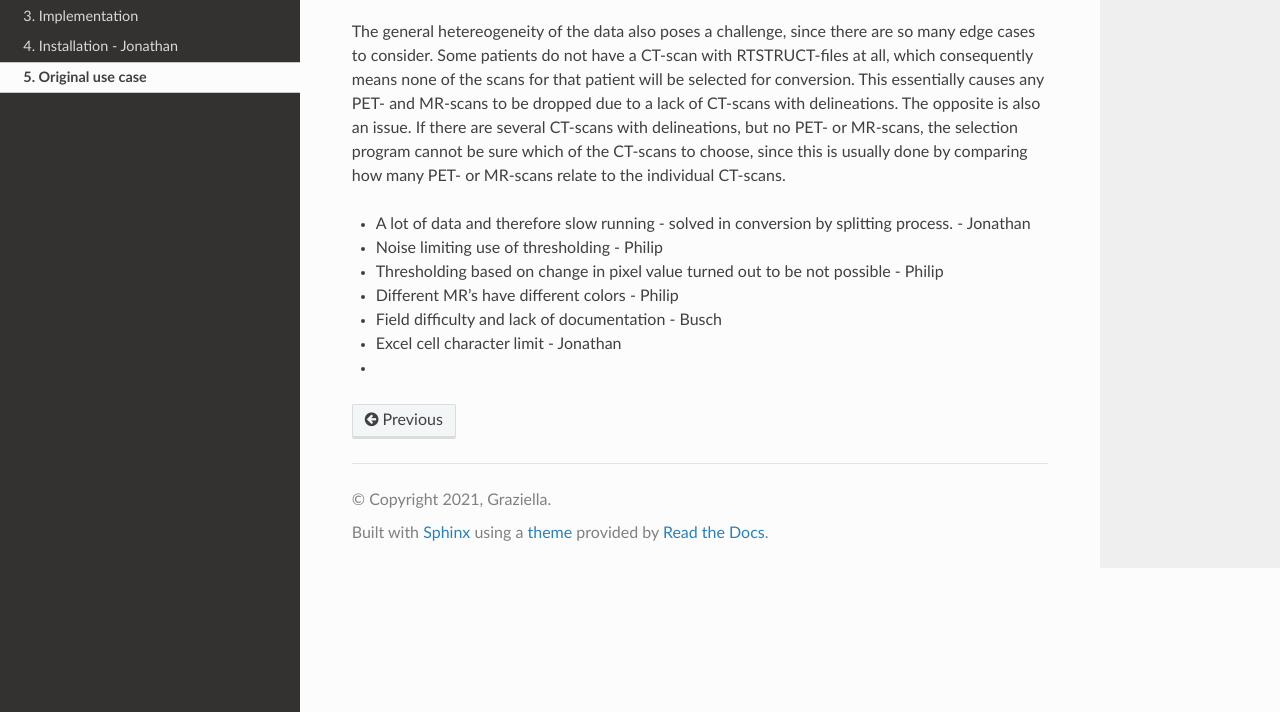
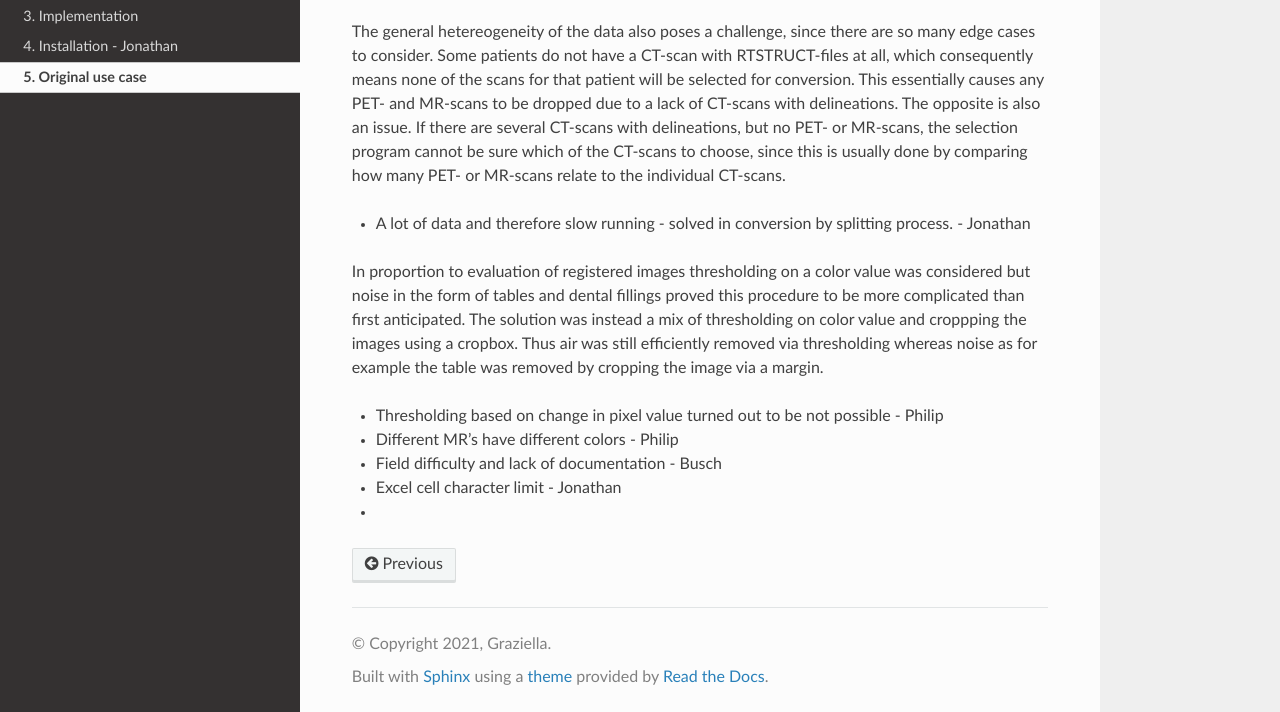
Before and after one commit to Dokkedal/dcm2reg, a Sphinx documentation site: the page built from docs/source/our_use_case.rst, in a window 1280 px wide and 900 px high, scrolled down 2457 px, cut to the strip 188-900 px from the top of the window. Built offline with Sphinx 7.4.7 and the Read the Docs theme 2.0.0, drawn with Linux system fonts in a browser that asks for light colours.

Commit message:
our use case 260522_12:47

```diff
--- a/docs/source/our_use_case.rst
+++ b/docs/source/our_use_case.rst
@@ -133,10 +133,15 @@
 of the CT-scans to choose, since this is usually done by comparing how many PET- or MR-scans
 relate to the individual CT-scans.
 
+* A lot of data and therefore slow running - solved in conversion by splitting process. - Jonathan
+..
+    * Noise limiting use of thresholding - Philip
+In proportion to evaluation of registered images thresholding on a color value was considered but noise in
+the form of tables and dental fillings proved this procedure to be more complicated than first anticipated.
+The solution was instead a mix of thresholding on color value and croppping the images using a cropbox. Thus
+air was still efficiently removed via thresholding whereas noise as for example the table was removed by
+cropping the image via a margin.
 
-
-* A lot of data and therefore slow running - solved in conversion by splitting process. - Jonathan
-* Noise limiting use of thresholding - Philip
 * Thresholding based on change in pixel value turned out to be not possible - Philip
 * Different MR's have different colors - Philip
 * Field difficulty and lack of documentation - Busch
```
